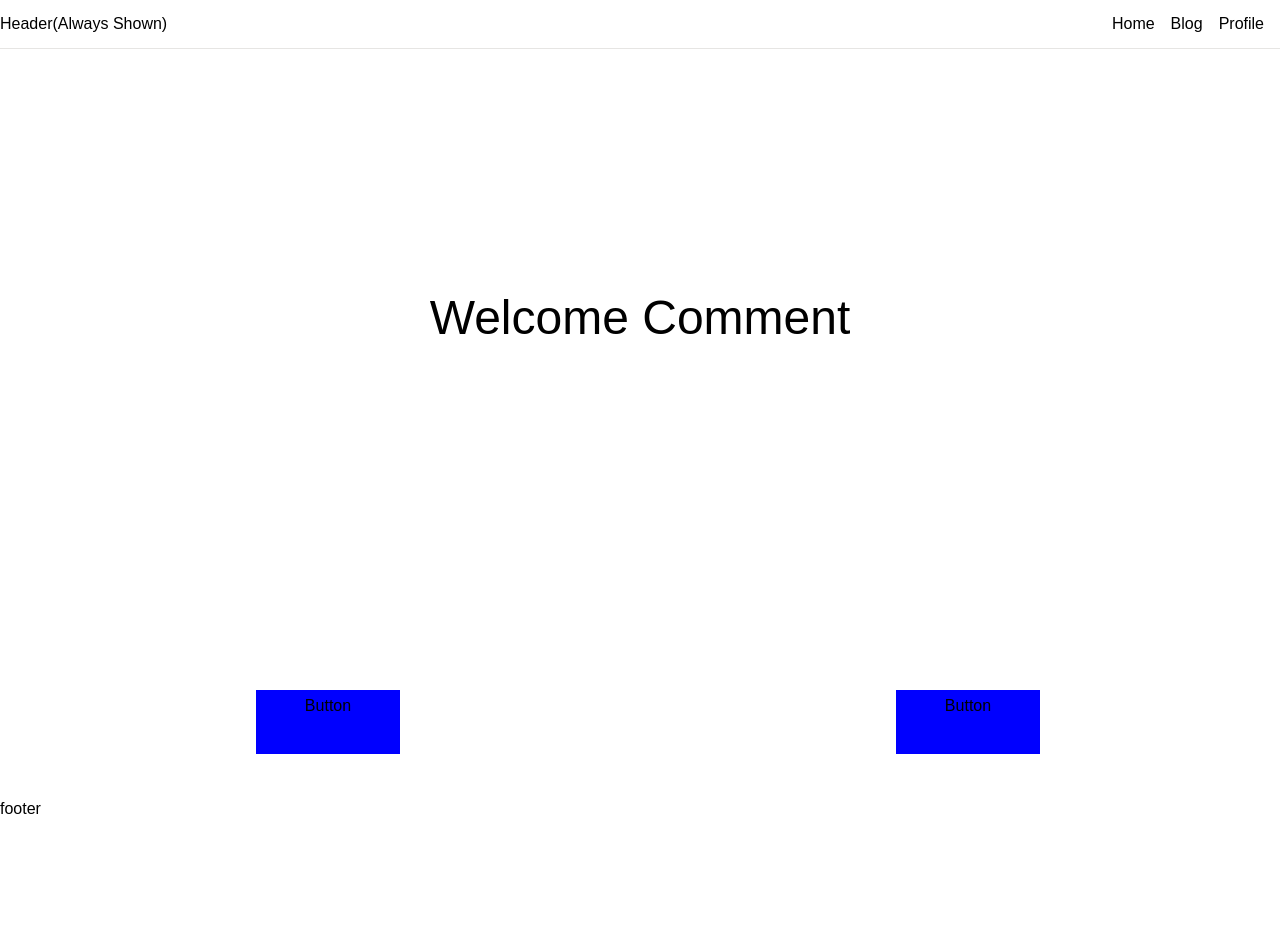
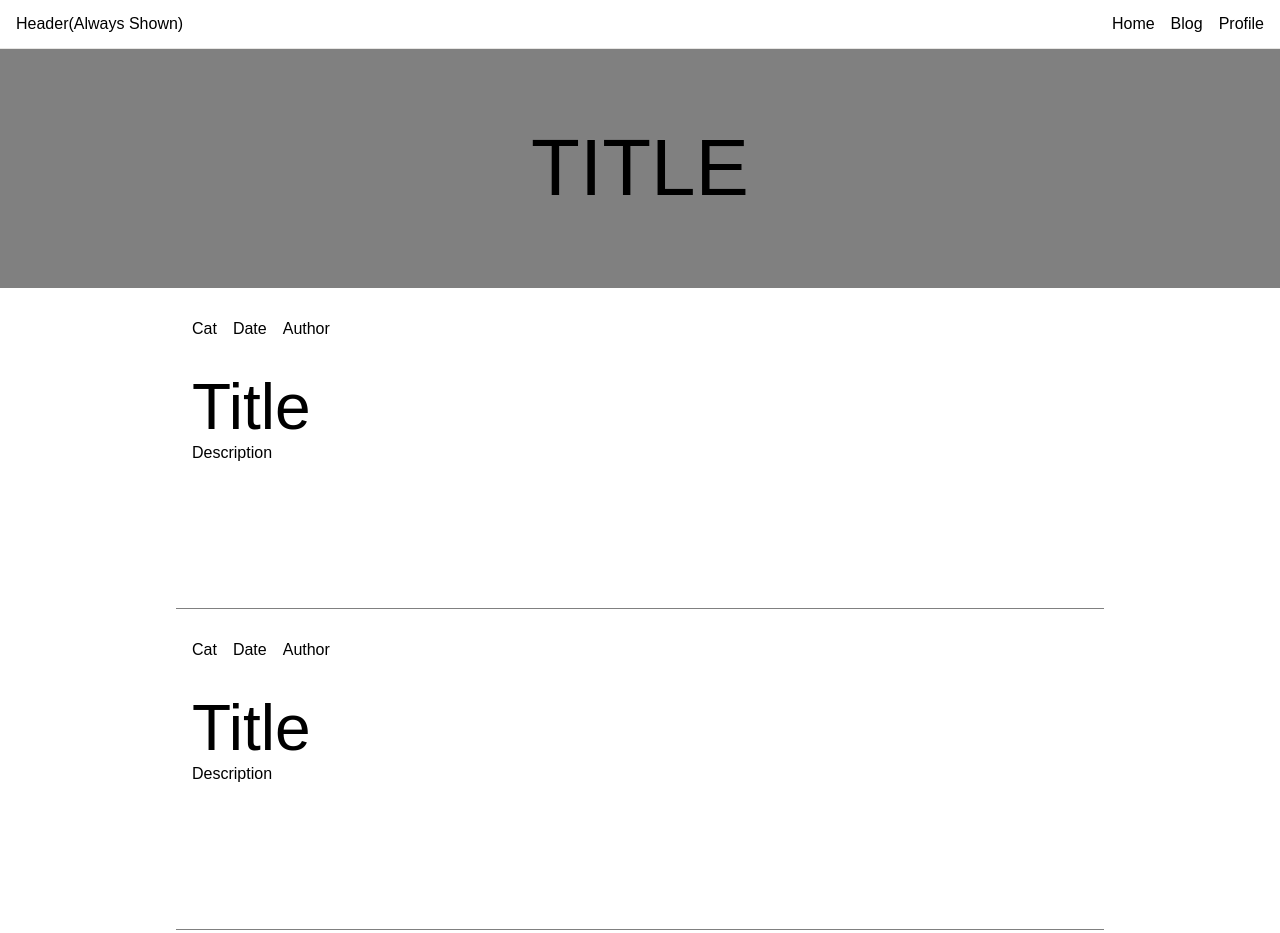
Before and after one commit to seo1im/42BLOG, a React app: page / in a window 1280 px wide. Shown: the top 933 px of the page. Before the commit the page ends 850 px from the top, so only its background shows below. Built offline with nearby package versions, Linux system fonts and the light colour scheme.

Commit message:
Blog Home update
Done
  1. Blog Home Design Update
  2. Link update

TODO :
  1. Link work correct;y
  2. reactive is correctly work check

```diff
--- a/src/Root.js
+++ b/src/Root.js
@@ -1,12 +1,13 @@
 import React from "react"
-import { BrowserRouter } from "react-router-dom"
-import { Header, Footer, Home } from "components"
+import { BrowserRouter, Route } from "react-router-dom"
+import { Header, Footer, Home, BlogHome } from "components"
 
 const Root = () => {
     return (
         <BrowserRouter basename="/42BLOG">
             <Header />
-            <Home />
+            <Route exact path="/" component={BlogHome}/>
+            <Route path="/Blog" component={BlogHome}/>
             <Footer />
         </BrowserRouter>
     );
--- /dev/null
+++ b/src/components/Blog/BlogHome.js
@@ -0,0 +1,76 @@
+import React				from 'react'
+import PropTypes 			from 'prop-types'
+
+import * as styled from "./BlogStyle"
+
+const Title = () => (
+	<styled.TitleDiv>
+		TITLE
+	</styled.TitleDiv>
+)
+
+const Article = () => (
+	<styled.Article>
+		<styled.ArticleHeader>
+			<styled.ArticleHeaderP>Cat</styled.ArticleHeaderP>
+			<styled.ArticleHeaderP>Date</styled.ArticleHeaderP>
+			<styled.ArticleHeaderP>Author</styled.ArticleHeaderP>
+		</styled.ArticleHeader>
+		<styled.ArticleTitle>
+			<styled.Link exact to="/" color="black">Title</styled.Link>
+		</styled.ArticleTitle>
+		<styled.ArticleDescription>
+			<styled.Link exact to="/" color= "black">Description</styled.Link>
+		</styled.ArticleDescription>
+	</styled.Article>
+)
+
+const Articles = () => (
+	<styled.Articles>
+		<Article/>
+		<Article/>
+	</styled.Articles>
+)
+
+const Category = () => (
+	<styled.CategoryDiv>
+		Category
+		<styled.Category>
+			<styled.Link exact to="/" color="grey">Cat</styled.Link>
+		</styled.Category>
+		<styled.Category>
+			<styled.Link exact to="/" color="grey">Cat</styled.Link>
+		</styled.Category>
+	</styled.CategoryDiv>
+)
+
+class BlogHome extends React.Component {
+    render () {
+        return (
+            <styled.BlogHome>
+                <Title />
+				<styled.BottomDiv>
+					<Articles />
+					<Category />
+				</styled.BottomDiv>
+            </styled.BlogHome>
+        )
+    };
+}
+
+BlogHome.propTypes = {
+	/*
+		Set props type check
+		Use ImmutalbePropTypes, PropTypes module
+		Example :
+			user : PropTyps.string
+	*/
+}
+BlogHome.defaultPros = {
+	/*
+		Set Default props if no props input
+		Exampel
+			user : 'No data. please check user field'
+	*/
+}
+export default BlogHome;
--- /dev/null
+++ b/src/components/Blog/BlogStyle.js
@@ -0,0 +1,117 @@
+import styled from "styled-components"
+import { NavLink } from "react-router-dom"
+
+const BlogHome = styled.div`
+
+`
+
+const TitleDiv = styled.div`
+	background-color : grey;
+
+	padding-top : 3rem;
+	width : 100%;
+	hegiht : 15rem;
+
+	text-align : center;
+	line-height : 15rem;
+	font-size : 5rem;
+
+`
+
+const BottomDiv = styled.div`
+	background-color : white;
+	display :flex;
+
+	width : 100%;
+	height : 60rem;
+`
+
+const Articles = styled.div`
+	background-color : white;
+
+	width : 60rem;
+	margin-left : calc((100% - 60rem) / 2);
+
+	@media only screen and (max-width: 60rem) {
+		margin-left : 0;
+		width : 100%
+	}
+`
+
+const Article = styled.div`
+	background-color : white;
+	border-bottom : solid 0.01rem grey;
+
+	width : 58rem;
+	height : 20rem;
+	margin : 0 1rem;
+
+	@media only screen and (max-width: 60rem) {
+		width : calc(100% - 2rem);
+	}
+`
+
+const ArticleHeader = styled.div`
+	padding : 2rem 1rem;
+`
+const ArticleHeaderP = styled.p`
+	display : inline-block;
+	margin : 0 1rem 0 0;
+	font-size : 1rem;
+`
+
+const ArticleTitle = styled.div`
+	padding-left : 1rem;
+
+	font-size : 4rem;
+`
+
+const ArticleDescription = styled.div`
+	padding-left : 1rem;
+
+	font-size : 1rem;
+	word-break : break-all;
+`
+
+const CategoryDiv = styled.div`
+	background-color : white;
+
+	width : 15rem;
+	margin-top : 2rem;
+	margin-right : calc((100% - 60rem)/2 - 15rem);
+	padding-left : 1rem;
+
+	font-size : 1.5rem;
+
+	@media only screen and (max-width: 90rem) {
+		display : none;
+	}
+`
+
+const Category = styled.p`
+	margin : 1rem 0.5rem;
+	font-size : 1.3rem;
+
+	color : grey;
+`
+
+const Link = styled(NavLink)`
+	text-decoration : none;
+	color : ${props => props.color};
+`
+
+export {
+BlogHome,
+	TitleDiv,
+	BottomDiv,
+		Articles,
+			Article,
+				ArticleHeader,
+					ArticleHeaderP,
+				ArticleTitle,
+				ArticleDescription,
+		CategoryDiv,
+			Category,
+
+Link
+};
--- a/src/components/Home/Home.js
+++ b/src/components/Home/Home.js
@@ -1,4 +1,4 @@
-    import React from 'react'
+import React from 'react'
 import router from "react-router-dom"
 import { Header, Footer } from "components"
 
@@ -25,12 +25,12 @@ class Home extends React.Component {
 
                 <Button position={{
                     position : "absolute",
-                    top : "80%",
+                    top : "70%",
                     left : "20%"
                 }} />
                 <Button position={{
                     position : "absolute",
-                    top : "80%",
+                    top : "70%",
                     left : "70%"
                 }} />
             </styled.HomeDiv>
@@ -38,4 +38,20 @@ class Home extends React.Component {
     };
 }
 
+Home.propTypes = {
+	/*
+		Set props type check
+		Use ImmutalbePropTypes, PropTypes module
+		Example :
+			user : PropTyps.string
+	*/
+}
+Home.defaultPros = {
+	/*
+		Set Default props if no props input
+		Exampel
+			user : 'No data. please check user field'
+	*/
+}
+
 export default Home;
--- a/src/components/Home/HomeStyle.js
+++ b/src/components/Home/HomeStyle.js
@@ -4,13 +4,10 @@ import { NavLink }	from "react-router-dom"
 /* Div Style */
 // TODO : background images setting according width
 const HomeDiv = styled.div`
-	position	: relative;
-	top			: 3.1rem;
-
-	backgroud	: url(https://raw.githubusercontent.com/seo1im/42BLOG/master/src/images/Homebackground.jpg);
+	background : url(https://raw.githubusercontent.com/seo1im/42BLOG/master/src/images/Homebackground.jpg);
 
 	width	: 100%;
-	height	: 50rem;
+	height	: 100rem;
 `
 
 const Title = styled.div`
--- a/src/components/includes/Footer/Footer.js
+++ b/src/components/includes/Footer/Footer.js
@@ -1,12 +1,14 @@
 import React				from 'react'
 import PropTypes 			from 'prop-types'
+
+import * as styled from "./FooterStyle"
 
 class Footer extends React.Component {
     render () {
         return (
-            <div>
+            <styled.Footer>
                 footer
-            </div>
+            </styled.Footer>
         )
     };
 }
--- a/src/components/includes/Footer/FooterStyle.js
+++ b/src/components/includes/Footer/FooterStyle.js
@@ -0,0 +1,11 @@
+import styled from "styled-components"
+
+const Footer = styled.div`
+	width : 100%;
+	height : 2rem;
+	line-height : 2rem;
+	text-align :center;
+	background-color : grey;
+`
+
+export { Footer }
--- a/src/components/includes/Header/Header.js
+++ b/src/components/includes/Header/Header.js
@@ -6,7 +6,10 @@ import * as styled			from "./HeaderStyle"
 
 const Button = ({link}) => (
 	<styled.Button>
-		<styled.Link exact to={"/" + link}>{link}</styled.Link>
+		<styled.Link exact to={
+			link !== "Home" ?
+			"/" + link : "/"
+		}>{link}</styled.Link>
 	</styled.Button>
 )
 
--- a/src/components/includes/Header/HeaderStyle.js
+++ b/src/components/includes/Header/HeaderStyle.js
@@ -8,10 +8,12 @@ const HeaderDiv = styled.div`
 	position :fixed;
 	top: 0;
 	left: 0;
+	z-index : 5;
 
-	width : 100%;
+	width : calc(100% - 1rem);
 	height : 3rem;
 	line-height : 3rem;
+	padding-left : 1rem;
 `
 
 const ButtonDiv = styled.div`
@@ -20,8 +22,6 @@ const ButtonDiv = styled.div`
 
 	position : absolute;
 	right : 0rem;
-
-
 `
 
 const Button = styled.div`
--- a/src/components/index.js
+++ b/src/components/index.js
@@ -4,3 +4,4 @@ export { default as Footer } from "./includes/Footer/Footer"
 
 
 export { default as Home } from "./Home/Home"
+export { default as BlogHome } from "./Blog/BlogHome"
```
Also changed, not shown: build/index.html, build/index_bundle.js.
